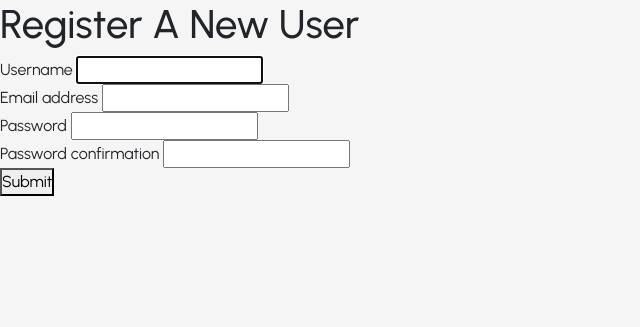
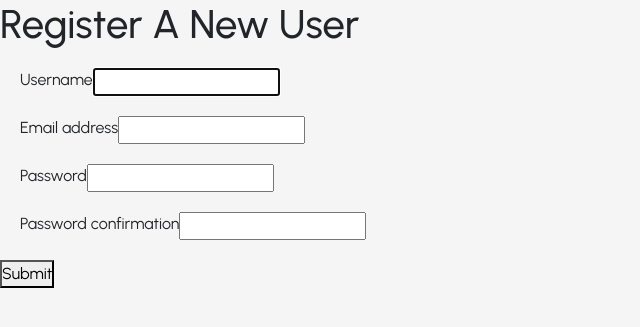
Before and after one commit to sameernjr/LMS, a Django app: page /users/register/ in a window 1280 px wide. Shown: the top 327 px of the page, without its empty margins (0-640 px from the left). Run offline with Django 5.2, Linux system fonts and the light colour scheme.

Commit message:
Add basic styling to our register form

```diff
--- a/LMS/static/css/style.css
+++ b/LMS/static/css/style.css
@@ -75,3 +75,11 @@ body {
     border-radius: 5px;
     padding: 8px 16px;
 }
+
+/* Register Styling */
+
+.form-group {
+    display: flex;
+    flex-wrap: wrap;
+    margin: 20px;
+}
```
